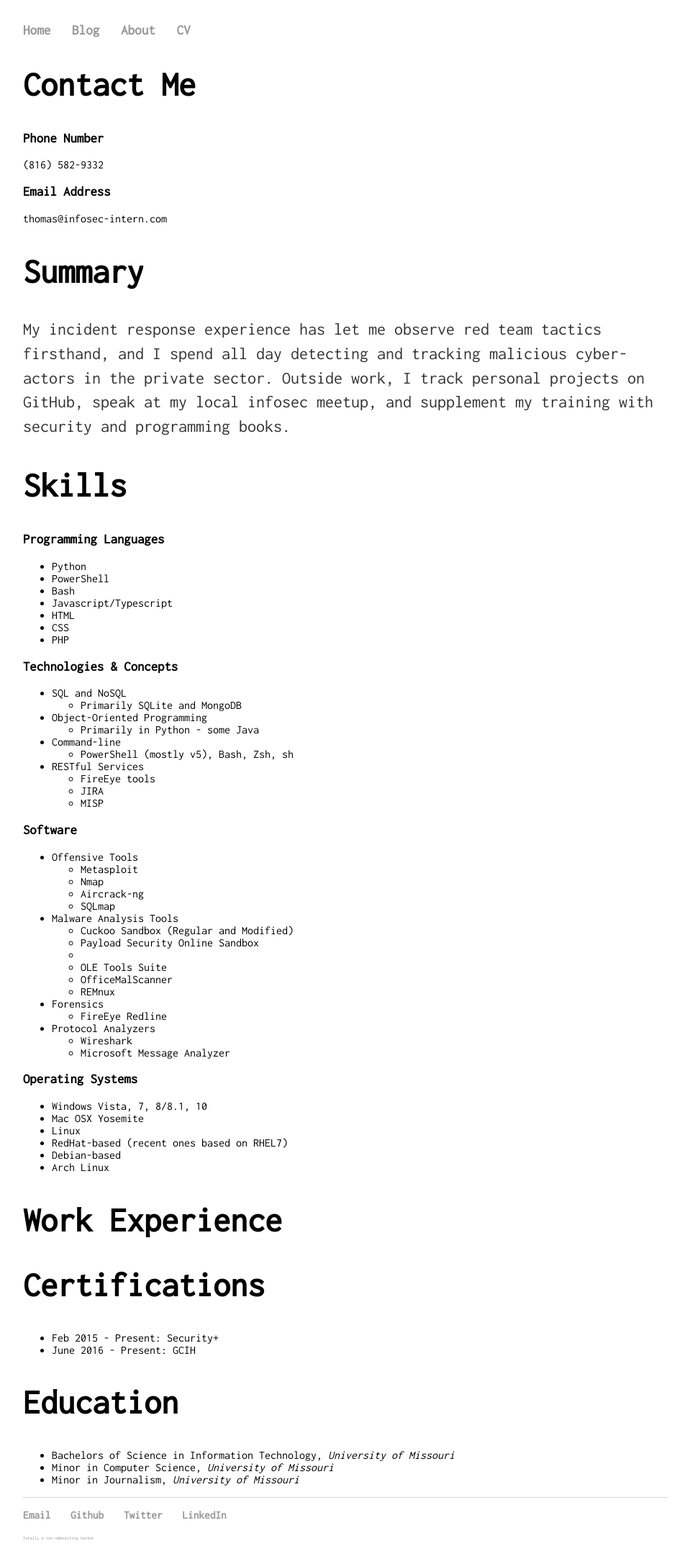
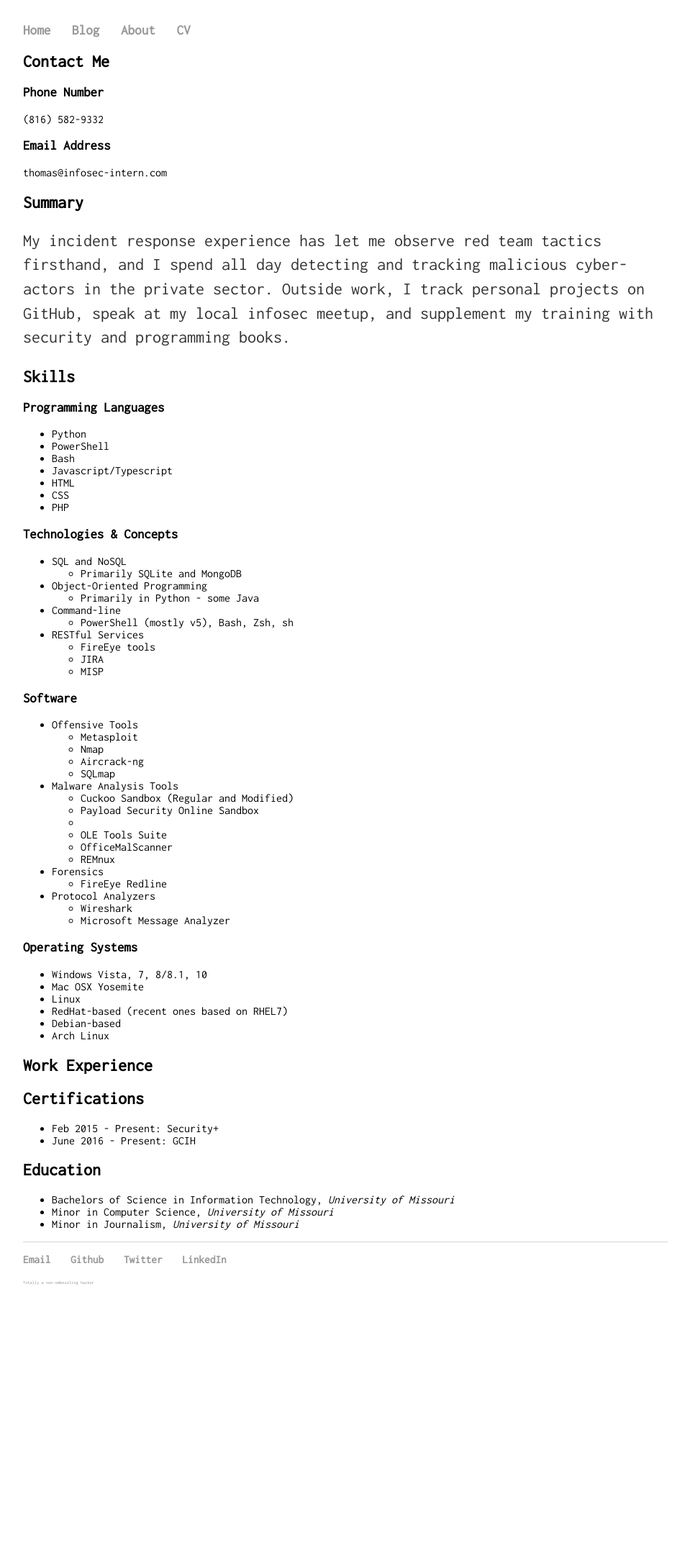
Before and after one commit to infosec-intern/infosec-intern.github.io, a Jekyll site: the page built from cv.html, in a window 1280 px wide. Shown: the whole page at 72% size, without its empty margins (160-1119 px from the left). Built offline with Jekyll 4.4.1, drawn with Linux system fonts in a browser that asks for light colours; after the commit the page ends 1818 px from its top, so only the background shows below that.

Commit message:
changed all h1's to h2

```diff
--- a/cv.html
+++ b/cv.html
@@ -3,14 +3,14 @@ layout: default
 title: Infosec Intern CV
 ---
 <section id="contact-me">
-    <h1>Contact Me</h1>
+    <h2>Contact Me</h2>
     <h3>Phone Number</h3>
     (816) 582-9332
     <h3>Email Address</h3>
     thomas@infosec-intern.com
 </section> <!-- contact-me -->
 <section id="summary">
-    <h1>Summary</h1>
+    <h2>Summary</h2>
     <p>
         My incident response experience has let me observe red team tactics firsthand, and I spend all day
         detecting and tracking malicious cyber-actors in the private sector.
@@ -19,7 +19,7 @@ title: Infosec Intern CV
     </p>
 </section>  <!-- summary -->
 <section id="skills">
-    <h1>Skills</h1>
+    <h2>Skills</h2>
     <section id="programming-languages">
         <h3>Programming Languages</h3>
         <ul>
@@ -106,17 +106,17 @@ title: Infosec Intern CV
     </section> <!-- operating-systems -->
 </section> <!-- skills -->
 <section id="work-experience">
-    <h1>Work Experience</h1>
+    <h2>Work Experience</h2>
 </section> <!-- work-experience -->
 <section id="certifications">
-    <h1>Certifications</h1>
+    <h2>Certifications</h2>
     <ul>
         <li>Feb 2015 - Present: Security+</li>
         <li>June 2016 - Present: GCIH</li>
     </ul>
 </section> <!-- certifications -->
 <section id="education">
-    <h1>Education</h1>
+    <h2>Education</h2>
     <ul>
         <li>Bachelors of Science in Information Technology, <i>University of Missouri</i></li>
         <li>Minor in Computer Science, <i>University of Missouri</i></li>
```
